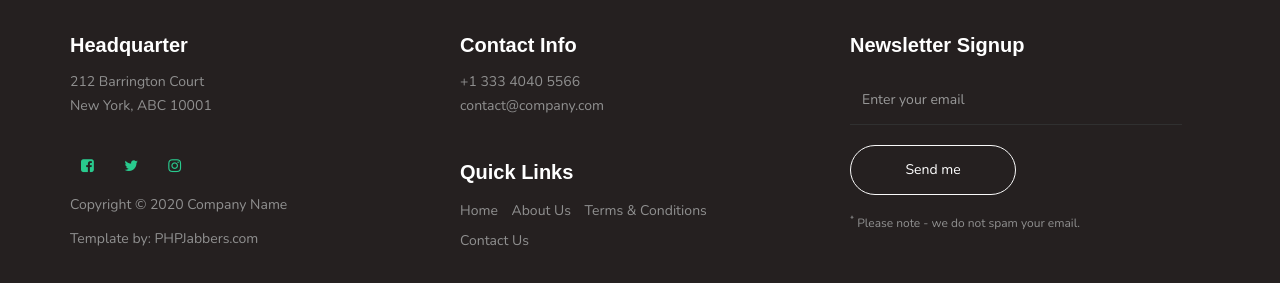
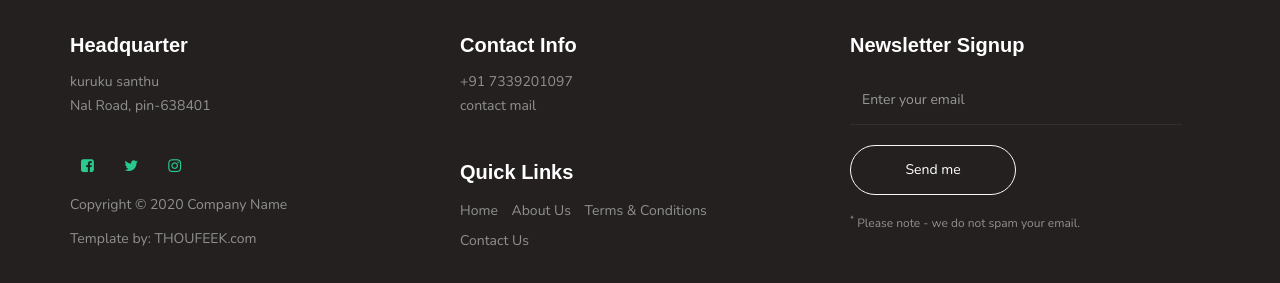
Before and after one commit to mohammedthoufeek/Car-booking, a plain HTML site: page blog-posts.html in a window 1280 px wide. Shown: the part 2846-3129 px from the top of the page. Drawn offline with nearby package versions, Linux system fonts and the light colour scheme; a web font is replaced by a local one.

Commit message:
add item

```diff
--- a/blog-posts.html
+++ b/blog-posts.html
@@ -269,7 +269,7 @@
                                    <h2>Headquarter</h2>
                               </div>
                               <address>
-                                   <p>212 Barrington Court <br>New York, ABC 10001</p>
+                                   <p>kuruku santhu <br>Nal Road, pin-638401</p>
                               </address>
 
                               <ul class="social-icon">
@@ -280,7 +280,7 @@
 
                               <div class="copyright-text">
                                    <p>Copyright &copy; 2020 Company Name</p>
-                                   <p>Template by: <a href="https://www.phpjabbers.com/">PHPJabbers.com</a></p>
+                                   <p>Template by: <a href="www.google.com">THOUFEEK.com</a></p>
                               </div>
                          </div>
                     </div>
@@ -291,8 +291,8 @@
                                    <h2>Contact Info</h2>
                               </div>
                               <address>
-                                   <p>+1 333 4040 5566</p>
-                                   <p><a href="mailto:contact@company.com">contact@company.com</a></p>
+                                   <p>+91 7339201097</p>
+                                   <p><a href="mailto:mohammedthoufeek.it20@bitsathy.ac">contact mail</a></p>
                               </address>
 
                               <div class="footer_menu">
```
Also changed, not shown: blog-post-details.html (+4 -4 lines).
